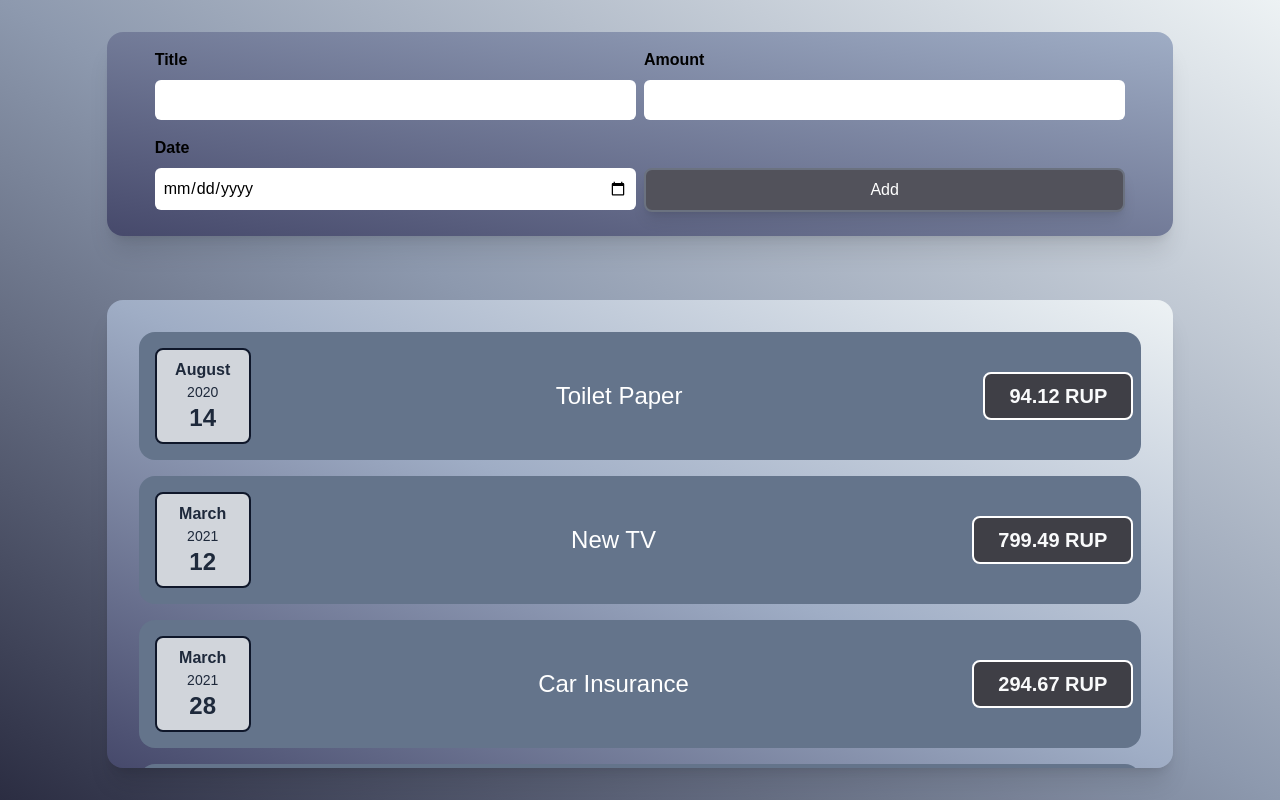
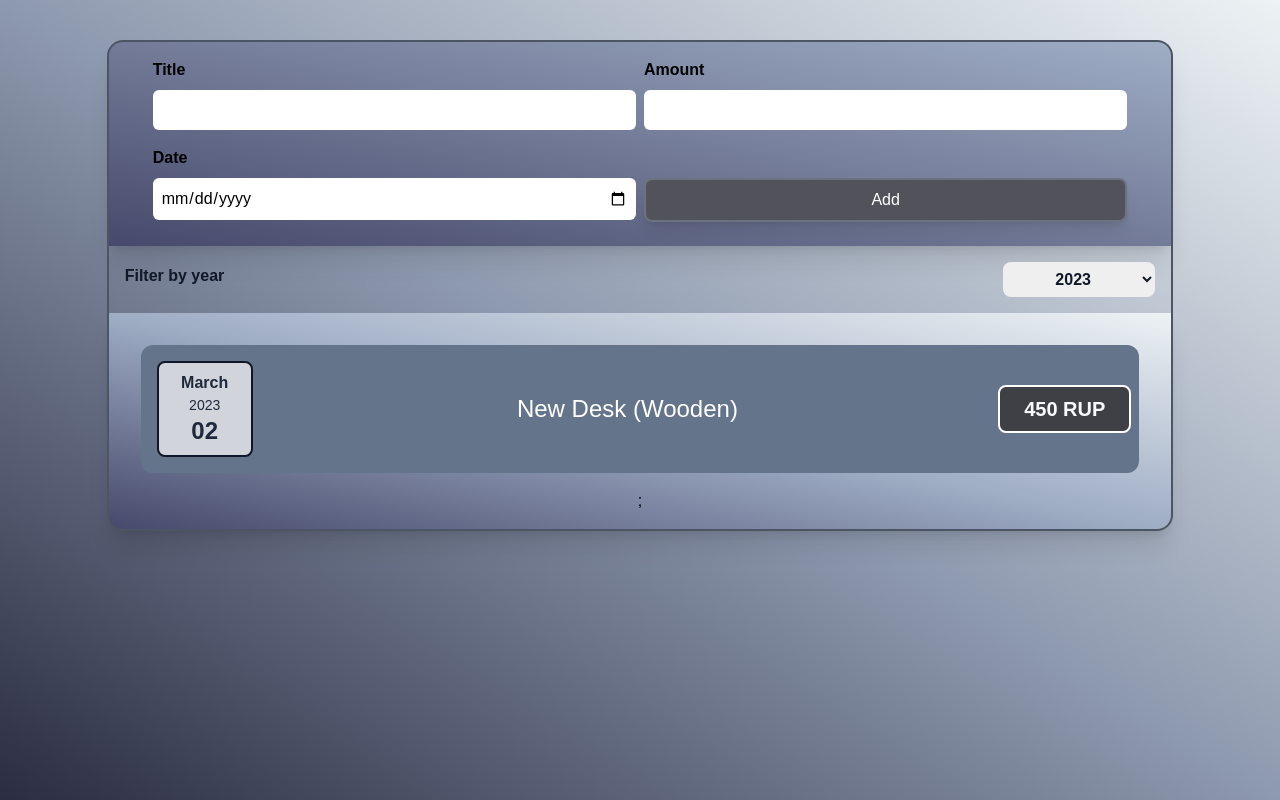
Before and after one commit to AbhishekSingh0901/ReactDevelopment, a React (Create React App) app in the folder 01-react-basics-with-expensetracker/: page / in a window 1280 px wide. Built offline with nearby package versions, Linux system fonts and the light colour scheme.

Commit message:
Redering list of data, understing keys etc.

```diff
--- a/01-react-basics-with-expensetracker/src/App.js
+++ b/01-react-basics-with-expensetracker/src/App.js
@@ -1,9 +1,8 @@
-import React from "react";
+import React, { useState } from "react";
 import Expenses from "./components/Expenses/Expenses";
 import NewExpense from "./components/Expenses/NewExpences/NewExpense";
 
-const App = () => {
-  const expenses = [
+const DUMMY_EXPENSES = [
   {
     id: "e1",
     title: "Toilet Paper",
@@ -25,14 +24,18 @@ const App = () => {
   },
 ];
 
+const App = () => {
+  const [currExpense, setCurrExpense] = useState(DUMMY_EXPENSES);
+
   const addExpenseHandeler = (expense) => {
-    console.log(`in App js`);
-    console.log(expense);
+    setCurrExpense((prevExpense) => {
+      return [expense, ...prevExpense];
+    });
   };
   return (
-    <div className="flex flex-col h-screen">
+    <div className="flex flex-col h-screen my-auto">
       <NewExpense onAddExpenseData={addExpenseHandeler} />
-      <Expenses items={expenses} />
+      <Expenses items={currExpense} />
     </div>
   );
 
--- /dev/null
+++ b/01-react-basics-with-expensetracker/src/components/Expenses/ExpenseFilter.js
@@ -0,0 +1,28 @@
+import React from "react";
+
+const ExpensesFilter = (props) => {
+  const changeYearHandler = (event) => {
+    event.preventDefault();
+    props.onChangeFilter(event.target.value);
+  };
+  return (
+    <div className="text-gray-900 px-4  mx-auto w-5/6 max-w-6xl border-x-2 border-gray-600">
+      <div className="flex min-w-full items-center justify-between py-4">
+        <label className="font-bold mb-2">Filter by year</label>
+        <select
+          value={props.selected}
+          onChange={changeYearHandler}
+          className="text-inherit py-2 px-12 font-bold rounded-lg"
+        >
+          <option value="2023">2023</option>
+          <option value="2022">2022</option>
+          <option value="2021">2021</option>
+          <option value="2020">2020</option>
+          <option value="2019">2019</option>
+        </select>
+      </div>
+    </div>
+  );
+};
+
+export default ExpensesFilter;
--- a/01-react-basics-with-expensetracker/src/components/Expenses/ExpenseItem.js
+++ b/01-react-basics-with-expensetracker/src/components/Expenses/ExpenseItem.js
@@ -10,7 +10,7 @@ const ExpenseItem = (props) => {
   //   console.log(title);
   // };
   return (
-    <Card className="flex justify-between items-center p-2 m-4 bg-slate-500 ">
+    <Card className="flex justify-between items-center p-2 m-4 bg-slate-500 rounded-xl">
       <ExpenseDate date={props.date} />
       <div className="flex flex-col-reverse gap-1 items-end justify-start md:flex-row md:items-center md:justify-start md:flex-1">
         <h2 className=" text-white text-sm flex-1 md:mx-4 mx-1 md:text-2xl text-right md:text-center">
--- a/01-react-basics-with-expensetracker/src/components/Expenses/Expenses.js
+++ b/01-react-basics-with-expensetracker/src/components/Expenses/Expenses.js
@@ -1,31 +1,42 @@
-import React from "react";
+import React, { useState } from "react";
 import ExpenseItem from "./ExpenseItem";
+import ExpensesFilter from "./ExpenseFilter";
 import Card from "../ui/Card";
 
 const Expenses = (props) => {
+  const [fileredYear, SetFilteredYear] = useState("2023");
+  const filterChangeHandler = (selectedYear) => {
+    // console.log(selectedYear);
+    SetFilteredYear(selectedYear);
+  };
+
+  const filteredExpenses = props.items.filter((item) => {
+    return item.date.getFullYear().toString() === fileredYear;
+  });
+
+  let expenseContent = (
+    <p className="text-xl font-bold font-gray-900">No Expenses Found</p>
+  );
+  if (filteredExpenses.length > 0) {
+    expenseContent = filteredExpenses.map((item) => (
+      <ExpenseItem
+        key={item.id}
+        title={item.title}
+        amount={item.amount}
+        date={item.date}
+      ></ExpenseItem>
+    ));
+  }
   return (
-    <Card className=" p-4 bg-gradient-to-tr shadow-xl from-[#46496b] via-[#9fadc5] to-[#edf2f4] mt-8 mb-8 mx-auto w-5/6 max-w-6xl overflow-y-scroll scrollbar-hide ">
-      <ExpenseItem
-        title={props.items[0].title}
-        amount={props.items[0].amount}
-        date={props.items[0].date}
-      ></ExpenseItem>
-      <ExpenseItem
-        title={props.items[1].title}
-        amount={props.items[1].amount}
-        date={props.items[1].date}
-      ></ExpenseItem>
-      <ExpenseItem
-        title={props.items[2].title}
-        amount={props.items[2].amount}
-        date={props.items[2].date}
-      ></ExpenseItem>
-      <ExpenseItem
-        title={props.items[3].title}
-        amount={props.items[3].amount}
-        date={props.items[3].date}
-      ></ExpenseItem>
-    </Card>
+    <div className=" h-4/6">
+      <ExpensesFilter
+        selected={fileredYear}
+        onChangeFilter={filterChangeHandler}
+      />
+      <Card className="min-h-5/6 p-4 bg-gradient-to-tr shadow-xl from-[#46496b] via-[#9fadc5] to-[#edf2f4] rounded-b-2xl border-x-2 border-b-2 border-gray-600 mb-8 mx-auto w-5/6 max-w-6xl overflow-y-scroll scrollbar-hide ">
+        {expenseContent};
+      </Card>
+    </div>
   );
 };
 
--- a/01-react-basics-with-expensetracker/src/components/Expenses/NewExpences/NewExpense.js
+++ b/01-react-basics-with-expensetracker/src/components/Expenses/NewExpences/NewExpense.js
@@ -4,14 +4,14 @@ import ExpenseForm from "./ExpenseForm";
 const NewExpense = (props) => {
   const saveExpenseDataHandler = (enteredExpenseData) => {
     const expenseData = {
+      id: Math.random().toString(),
       ...enteredExpenseData,
-      id: Math.random().toString(),
     };
     // console.log(expenseData);
     props.onAddExpenseData(expenseData);
   };
   return (
-    <div className="bg-gradient-to-tr shadow-xl from-[#46496b] to-[#9fadc5]  p-1 md:p-2 my-8 rounded-2xl mx-auto w-5/6 max-w-6xl ">
+    <div className="min-h-2/6 bg-gradient-to-tr shadow-xl from-[#46496b] to-[#9fadc5]  p-1 md:py-2 mt-10 rounded-t-2xl border-x-2 border-t-2 border-gray-600 mx-auto w-5/6 max-w-6xl ">
       <ExpenseForm onSaveExpenseData={saveExpenseDataHandler} />
     </div>
   );
--- a/01-react-basics-with-expensetracker/src/components/ui/Card.js
+++ b/01-react-basics-with-expensetracker/src/components/ui/Card.js
@@ -1,5 +1,5 @@
 const Card = (props) => {
-  const classes = "rounded-2xl " + props.className;
+  const classes = " " + props.className;
   return <div className={classes}>{props.children}</div>;
 };
 
```
Lines whose indentation alone changed are shown as unchanged.
